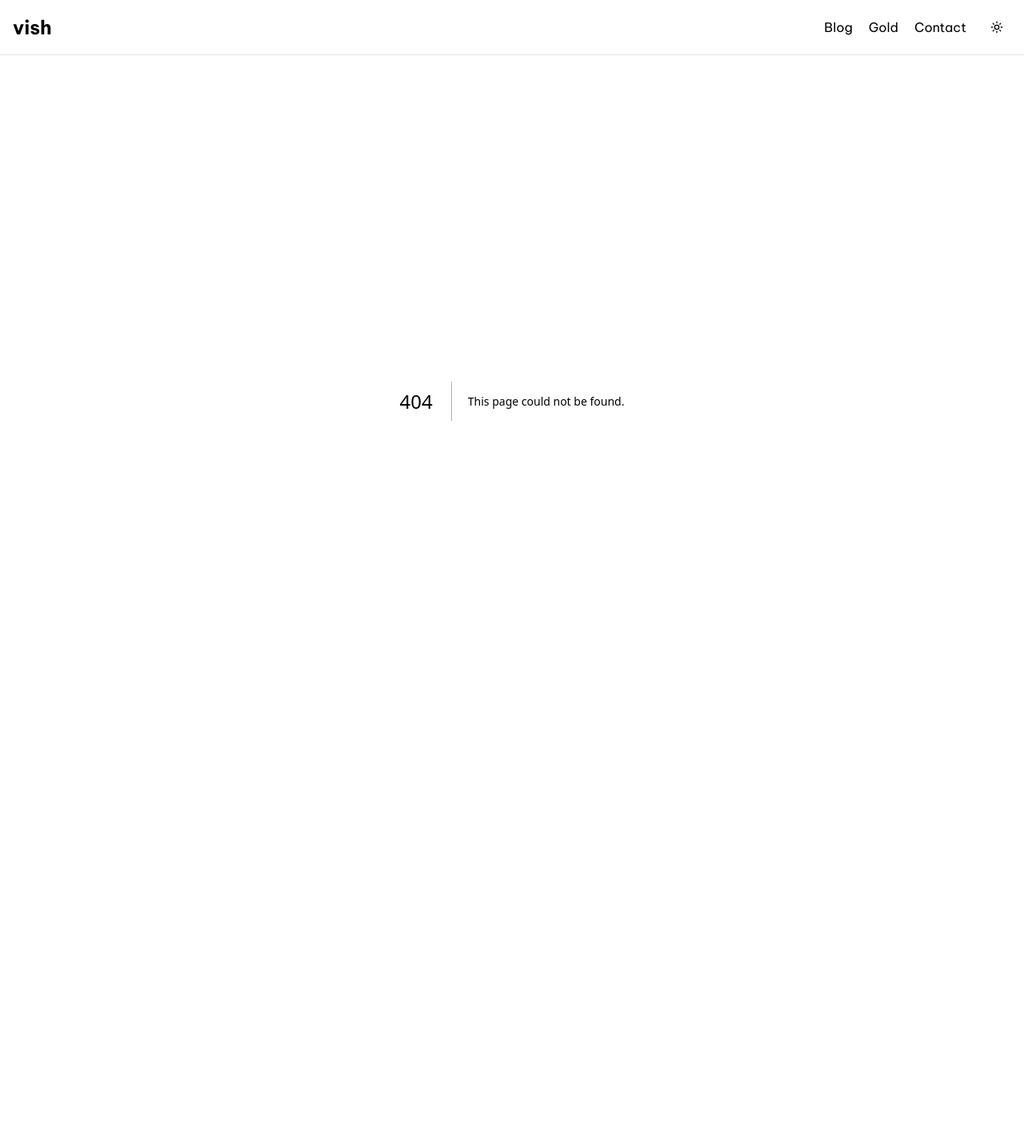
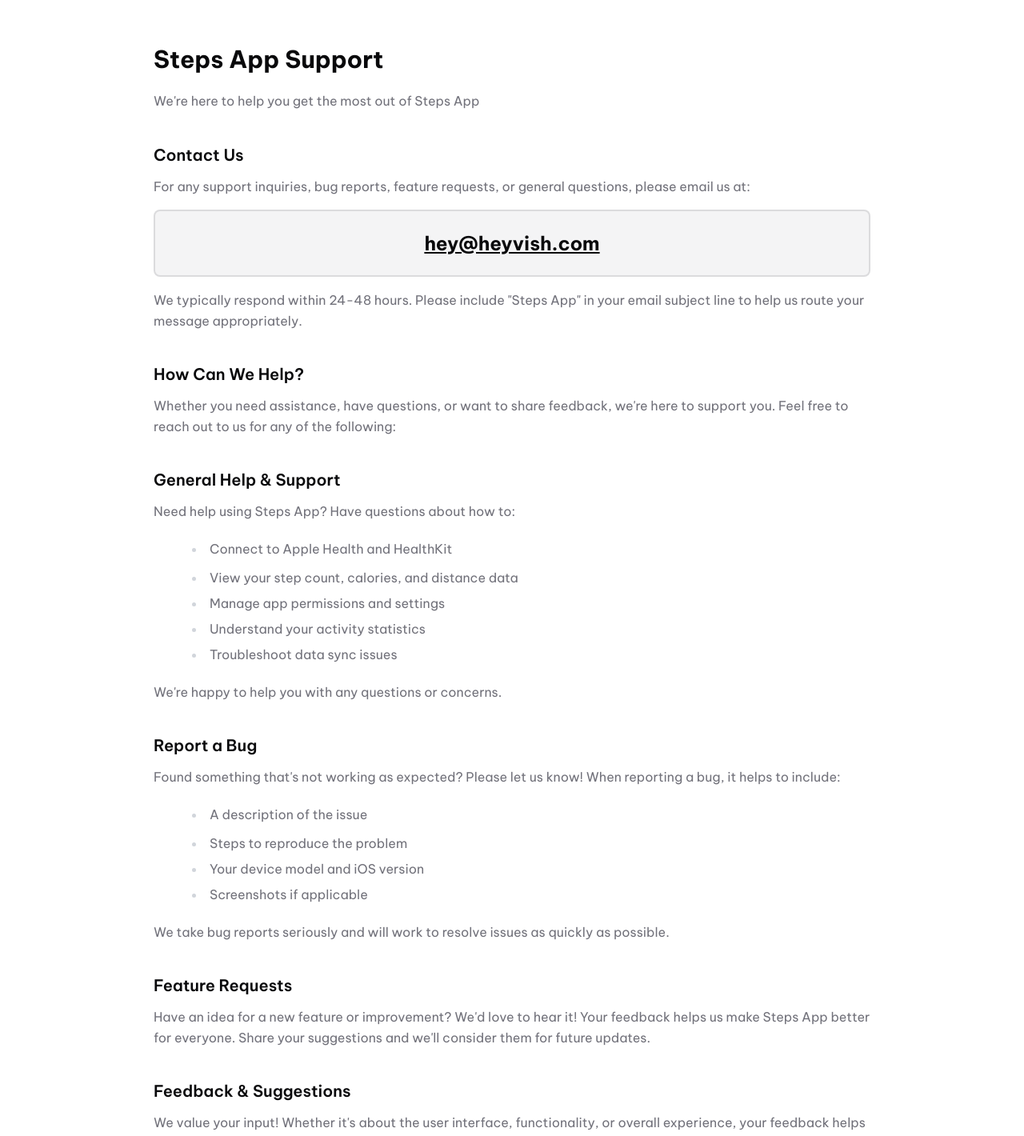
Before and after one commit to vishnuhimself/HeyVish, a Next.js app: page /support/steps in a window 1280 px wide. Before the commit this address had no page. Shown: the top 1420 px of the page at 80% size. Before the commit the page ends 933 px from the top, so only its background shows below. Built offline with nearby package versions, Linux system fonts and the light colour scheme.

Commit message:
Added Support Page for Steps App

```diff
--- /dev/null
+++ b/app/support/steps/page.tsx
@@ -0,0 +1,160 @@
+import type { Metadata } from "next";
+
+export const metadata: Metadata = {
+  title: "Steps App Support - Help & Contact",
+  description: "Get help with Steps App. Contact us for support, report bugs, suggest features, or ask questions about your step tracking and health data.",
+  keywords: "Steps App, support, help, contact, bug report, feature request, customer service",
+  robots: "index, follow",
+  openGraph: {
+    title: "Steps App Support",
+    description: "Need help with Steps App? Contact us for support, bug reports, or feature suggestions.",
+    type: "website",
+    url: "https://heyvish.com/support/steps",
+  },
+  alternates: {
+    canonical: "https://heyvish.com/support/steps",
+  },
+};
+
+export default function StepsSupport() {
+  return (
+    <div className="min-h-screen p-6">
+      <div className="max-w-4xl mx-auto py-8">
+        {/* Support Page Content */}
+        <article className="prose prose-gray max-w-none">
+          <h1 className="text-3xl font-bold mb-2 text-foreground">Steps App Support</h1>
+          <p className="text-muted-foreground mb-8">We&apos;re here to help you get the most out of Steps App</p>
+
+          <section className="space-y-6">
+            <div>
+              <h2 className="text-xl font-semibold mb-3 text-foreground">Contact Us</h2>
+              <p className="text-muted-foreground leading-relaxed mb-4">
+                For any support inquiries, bug reports, feature requests, or general questions, please email us at:
+              </p>
+              <div className="bg-muted p-6 rounded-lg border-2 border-foreground/10">
+                <a
+                  href="mailto:hey@heyvish.com"
+                  className="text-2xl font-bold text-foreground hover:underline block text-center"
+                >
+                  hey@heyvish.com
+                </a>
+              </div>
+              <p className="text-muted-foreground leading-relaxed mt-4">
+                We typically respond within 24-48 hours. Please include &quot;Steps App&quot; in your email subject line to help us route your message appropriately.
+              </p>
+            </div>
+
+            <div>
+              <h2 className="text-xl font-semibold mb-3 text-foreground">How Can We Help?</h2>
+              <p className="text-muted-foreground leading-relaxed">
+                Whether you need assistance, have questions, or want to share feedback, we&apos;re here to support you. Feel free to reach out to us for any of the following:
+              </p>
+            </div>
+
+            <div>
+              <h2 className="text-xl font-semibold mb-3 text-foreground">General Help & Support</h2>
+              <p className="text-muted-foreground leading-relaxed mb-3">
+                Need help using Steps App? Have questions about how to:
+              </p>
+              <ul className="list-disc list-inside text-muted-foreground space-y-1 ml-4">
+                <li>Connect to Apple Health and HealthKit</li>
+                <li>View your step count, calories, and distance data</li>
+                <li>Manage app permissions and settings</li>
+                <li>Understand your activity statistics</li>
+                <li>Troubleshoot data sync issues</li>
+              </ul>
+              <p className="text-muted-foreground leading-relaxed mt-3">
+                We&apos;re happy to help you with any questions or concerns.
+              </p>
+            </div>
+
+            <div>
+              <h2 className="text-xl font-semibold mb-3 text-foreground">Report a Bug</h2>
+              <p className="text-muted-foreground leading-relaxed mb-3">
+                Found something that&apos;s not working as expected? Please let us know! When reporting a bug, it helps to include:
+              </p>
+              <ul className="list-disc list-inside text-muted-foreground space-y-1 ml-4">
+                <li>A description of the issue</li>
+                <li>Steps to reproduce the problem</li>
+                <li>Your device model and iOS version</li>
+                <li>Screenshots if applicable</li>
+              </ul>
+              <p className="text-muted-foreground leading-relaxed mt-3">
+                We take bug reports seriously and will work to resolve issues as quickly as possible.
+              </p>
+            </div>
+
+            <div>
+              <h2 className="text-xl font-semibold mb-3 text-foreground">Feature Requests</h2>
+              <p className="text-muted-foreground leading-relaxed">
+                Have an idea for a new feature or improvement? We&apos;d love to hear it! Your feedback helps us make Steps App better for everyone. Share your suggestions and we&apos;ll consider them for future updates.
+              </p>
+            </div>
+
+            <div>
+              <h2 className="text-xl font-semibold mb-3 text-foreground">Feedback & Suggestions</h2>
+              <p className="text-muted-foreground leading-relaxed">
+                We value your input! Whether it&apos;s about the user interface, functionality, or overall experience, your feedback helps us improve. Let us know what you love about the app and what we can do better.
+              </p>
+            </div>
+
+            <div>
+              <h2 className="text-xl font-semibold mb-3 text-foreground">Privacy & Data Questions</h2>
+              <p className="text-muted-foreground leading-relaxed">
+                Have questions about how we handle your health data? Want to know more about our privacy practices? Check out our{" "}
+                <a href="/privacy/steps" className="text-foreground hover:underline font-medium">
+                  Privacy Policy
+                </a>
+                {" "}or contact us directly with any privacy-related concerns.
+              </p>
+            </div>
+
+            <div>
+              <h2 className="text-xl font-semibold mb-3 text-foreground">Frequently Asked Questions</h2>
+
+              <div className="space-y-4">
+                <div>
+                  <h3 className="font-semibold text-foreground mb-2">Why isn&apos;t my data syncing from Apple Health?</h3>
+                  <p className="text-muted-foreground leading-relaxed">
+                    Make sure you&apos;ve granted Steps App permission to read data from Apple Health. Go to iOS Settings → Health → Data Access & Devices → Steps App and ensure all necessary permissions are enabled.
+                  </p>
+                </div>
+
+                <div>
+                  <h3 className="font-semibold text-foreground mb-2">Is my health data secure?</h3>
+                  <p className="text-muted-foreground leading-relaxed">
+                    Yes! All your data is stored locally on your device. We never transmit your health data to external servers. Learn more in our{" "}
+                    <a href="/privacy/steps" className="text-foreground hover:underline">
+                      Privacy Policy
+                    </a>.
+                  </p>
+                </div>
+
+                <div>
+                  <h3 className="font-semibold text-foreground mb-2">Can I export my data?</h3>
+                  <p className="text-muted-foreground leading-relaxed">
+                    Your data lives in Apple Health and is accessible through iOS&apos;s built-in export features. Steps App displays this data in an easy-to-read format but doesn&apos;t store a separate copy.
+                  </p>
+                </div>
+
+                <div>
+                  <h3 className="font-semibold text-foreground mb-2">Do you offer refunds?</h3>
+                  <p className="text-muted-foreground leading-relaxed">
+                    All app purchases are handled through the Apple App Store. For refund requests, please contact Apple Support directly or visit your purchase history in the App Store.
+                  </p>
+                </div>
+              </div>
+            </div>
+
+            <div>
+              <h2 className="text-xl font-semibold mb-3 text-foreground">Thank You</h2>
+              <p className="text-muted-foreground leading-relaxed">
+                Thank you for using Steps App! We&apos;re committed to providing you with the best experience possible. Your feedback and support mean the world to us.
+              </p>
+            </div>
+          </section>
+        </article>
+      </div>
+    </div>
+  );
+}
--- a/components/ConditionalLayout.tsx
+++ b/components/ConditionalLayout.tsx
@@ -11,9 +11,10 @@
   const pathname = usePathname();
   const isHomePage = pathname === "/";
   const isPrivacyPage = pathname.startsWith("/privacy");
+  const isSupportPage = pathname.startsWith("/support");
   const isGoldPage = pathname === "/gold";
 
-  if (isHomePage || isPrivacyPage || isGoldPage) {
+  if (isHomePage || isPrivacyPage || isSupportPage || isGoldPage) {
     return (
       <main className="min-h-screen">
         {children}
--- a/components/Header.tsx
+++ b/components/Header.tsx
@@ -30,9 +30,6 @@
             <Link href="/blog" className="hover:text-primary text-base">
               Blog
             </Link>
-            <Link href="/gold" className="hover:text-primary text-base">
-              Gold
-            </Link>
             <Link href="/contact" className="hover:text-primary text-base">
               Contact
             </Link>
```
